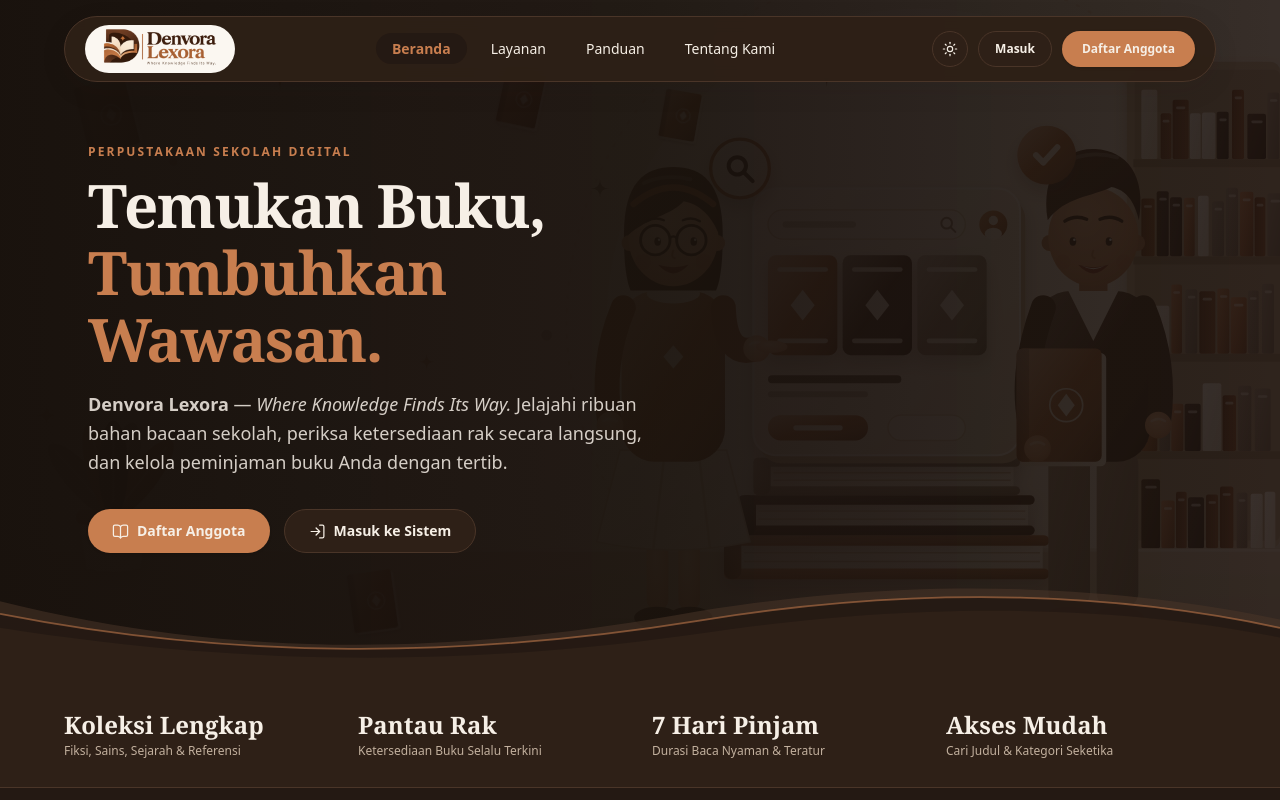
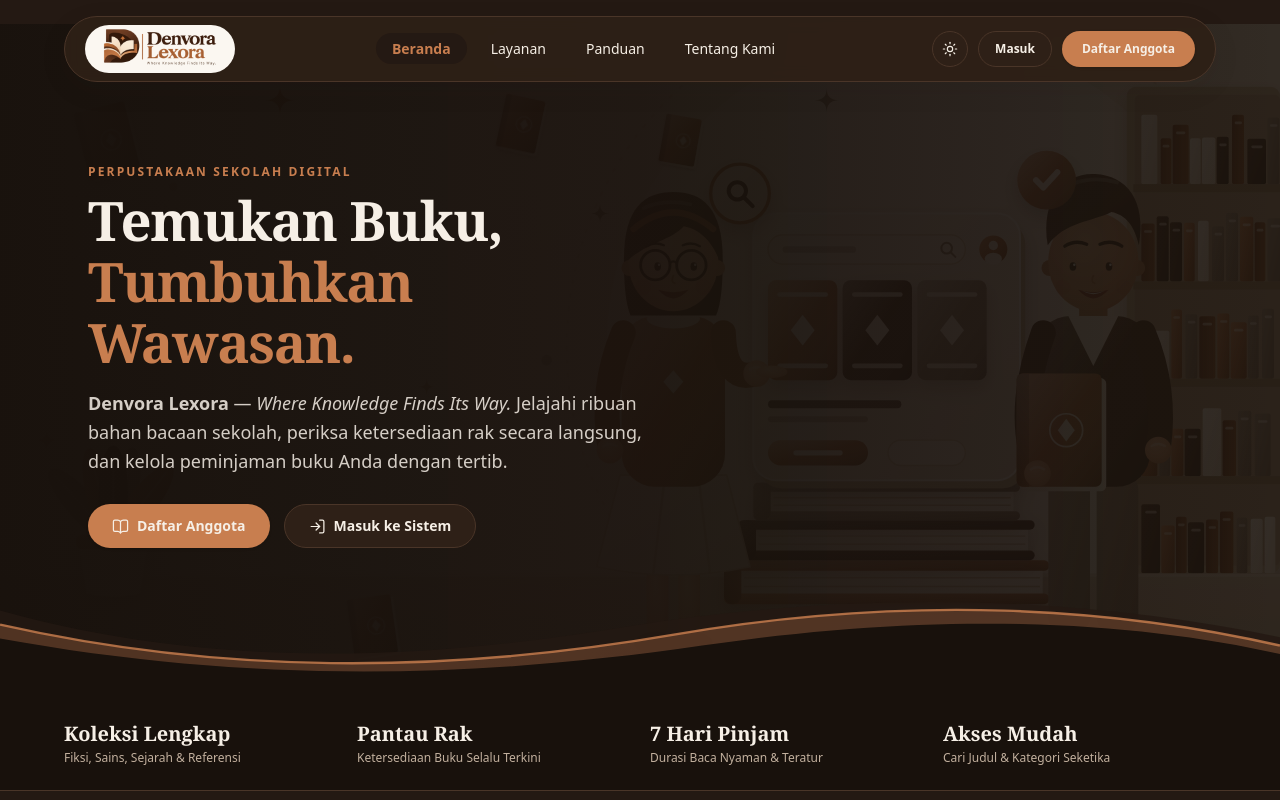
Before and after one commit to ardenpratamamaskuri404/Denvora-Lexora-App, a Next.js app in the folder frontend/: page / in a window 1280 px wide. Both pictures are taken after a click on the button "Ubah mode gelap atau terang". Shown: the top 800 px of the page. Built offline with nearby package versions, Linux system fonts and the light colour scheme.

Commit message:
refactor(frontend): harmonize Cream Mocha wave divider, hero fit, and spring scroll parallax

```diff
--- a/frontend/src/components/landing/HeroSection.tsx
+++ b/frontend/src/components/landing/HeroSection.tsx
@@ -3,7 +3,7 @@
 import { useRef } from "react";
 import Image from "next/image";
 import Link from "next/link";
-import { motion, useScroll, useTransform } from "motion/react";
+import { motion, useScroll, useSpring, useTransform } from "motion/react";
 import { BookOpen, LogIn } from "lucide-react";
 import { Button } from "@/components/ui/button";
 
@@ -21,22 +21,28 @@ export function HeroSection() {
     offset: ["start start", "end start"],
   });
 
-  const bgY = useTransform(scrollYProgress, [0, 1], [0, 96]);
-  const bgScale = useTransform(scrollYProgress, [0, 1], [1, 1.05]);
-  const textY = useTransform(scrollYProgress, [0, 1], [0, 42]);
-  const textOpacity = useTransform(scrollYProgress, [0, 0.78], [1, 0.25]);
-  const waveY = useTransform(scrollYProgress, [0, 1], [0, -22]);
+  const smoothProgress = useSpring(scrollYProgress, {
+    stiffness: 85,
+    damping: 24,
+    mass: 0.5,
+  });
+
+  const bgY = useTransform(smoothProgress, [0, 1], [0, 72]);
+  const bgScale = useTransform(smoothProgress, [0, 1], [1, 1.04]);
+  const textY = useTransform(smoothProgress, [0, 1], [0, 28]);
+  const textOpacity = useTransform(smoothProgress, [0, 0.85], [1, 0.35]);
+  const waveY = useTransform(smoothProgress, [0, 1], [0, -18]);
 
   return (
     <>
       <section
         id="beranda"
         ref={heroRef}
-        className="relative min-h-[78svh] sm:min-h-[82svh] w-full overflow-hidden bg-[var(--bg-surface)] pt-32 pb-28 sm:pt-36 sm:pb-32 flex items-center transition-colors"
+        className="relative min-h-[calc(100svh-120px)] sm:min-h-[calc(100svh-104px)] w-full overflow-hidden bg-[var(--bg-surface)] pt-24 pb-20 sm:pt-28 sm:pb-24 flex items-center transition-colors"
       >
         <motion.div
           style={{ y: bgY, scale: bgScale }}
-          className="pointer-events-none absolute inset-0 will-change-transform"
+          className="pointer-events-none absolute inset-x-0 bottom-0 top-10 sm:top-6 will-change-transform"
         >
           <Image
             src="/images/denvora-landing-hero.svg"
@@ -44,15 +50,15 @@ export function HeroSection() {
             width={1920}
             height={1080}
             priority
-            className="h-full w-full object-cover object-[70%_35%] sm:object-[right_30%] dark:opacity-55"
+            className="h-full w-full object-cover object-[74%_28%] sm:object-[right_22%] dark:opacity-55"
           />
-          <div className="absolute inset-0 bg-[#F6EFE6]/84 dark:bg-[#18110C]/75 sm:bg-transparent sm:bg-gradient-to-r sm:from-[#F6EFE6]/95 sm:via-[#F6EFE6]/64 sm:to-transparent dark:sm:from-[#18110C]/95 dark:sm:via-[#18110C]/65 dark:sm:to-transparent" />
+          <div className="absolute inset-0 bg-[#F6EFE6]/85 dark:bg-[#18110C]/78 sm:bg-transparent sm:bg-gradient-to-r sm:from-[#F6EFE6]/95 sm:via-[#F6EFE6]/55 sm:to-transparent dark:sm:from-[#18110C]/95 dark:sm:via-[#18110C]/65 dark:sm:to-transparent" />
         </motion.div>
 
         <div className="relative z-10 mx-auto w-full max-w-6xl px-6">
           <motion.div
             style={{ y: textY, opacity: textOpacity }}
-            initial={{ opacity: 0, y: 20 }}
+            initial={{ opacity: 0, y: 16 }}
             animate={{ opacity: 1, y: 0 }}
             transition={{ duration: 0.45, ease: "easeOut" }}
             className="max-w-xl"
@@ -61,7 +67,7 @@ export function HeroSection() {
               Perpustakaan Sekolah Digital
             </p>
 
-            <h1 className="font-editorial mt-3 text-4xl font-bold leading-[1.12] tracking-tight text-[var(--text-primary)] sm:text-5xl lg:text-6xl">
+            <h1 className="font-editorial mt-2.5 text-4xl font-bold leading-[1.12] tracking-tight text-[var(--text-primary)] sm:text-5xl lg:text-[3.4rem]">
               Temukan Buku,{" "}
               <span className="text-[var(--accent-primary)]">Tumbuhkan Wawasan.</span>
             </h1>
@@ -72,7 +78,7 @@ export function HeroSection() {
               langsung, dan kelola peminjaman buku Anda dengan tertib.
             </p>
 
-            <div className="mt-8 flex flex-wrap items-center gap-3.5">
+            <div className="mt-7 flex flex-wrap items-center gap-3.5">
               <Button asChild size="pill">
                 <Link href="/register">
                   <BookOpen size={17} strokeWidth={1.75} />
@@ -91,7 +97,7 @@ export function HeroSection() {
 
         <motion.div
           style={{ y: waveY }}
-          className="pointer-events-none absolute -bottom-8 left-0 z-10 w-full will-change-transform"
+          className="pointer-events-none absolute -bottom-7 left-0 z-10 w-full will-change-transform"
         >
           <Image
             src="/images/wave-divider.svg"
@@ -108,36 +114,36 @@ export function HeroSection() {
             className="hidden dark:block w-full h-16 sm:h-24 md:h-28"
           >
             <path
-              d="M0 46 C240 122, 480 128, 760 66 C1030 6, 1255 24, 1440 72 L1440 160 L0 160 Z"
-              fill="#4A3528"
-              fillOpacity="0.55"
+              d="M0 38 C210 112, 430 118, 700 62 C970 6, 1220 18, 1440 76 L1440 160 L0 160 Z"
+              fill="#241913"
+              fillOpacity="0.82"
             />
             <path
-              d="M0 64 C265 130, 520 128, 785 74 C1045 20, 1265 36, 1440 84 L1440 160 L0 160 Z"
-              fill="#241913"
-              fillOpacity="0.92"
+              d="M0 58 C245 128, 495 130, 760 72 C1025 14, 1255 34, 1440 88 L1440 160 L0 160 Z"
+              fill="#C87E4F"
+              fillOpacity="0.28"
             />
             <path
-              d="M0 64 C265 130, 520 128, 785 74 C1045 20, 1265 36, 1440 84"
+              d="M0 58 C245 128, 495 130, 760 72 C1025 14, 1255 34, 1440 88"
               stroke="#C87E4F"
-              strokeOpacity="0.55"
-              strokeWidth="2.5"
+              strokeOpacity="0.82"
+              strokeWidth="3.5"
               fill="none"
             />
             <path
-              d="M0 84 C290 142, 540 138, 800 90 C1060 42, 1275 56, 1440 98 L1440 160 L0 160 Z"
-              fill="#2E2017"
+              d="M0 78 C270 140, 520 138, 790 88 C1055 38, 1270 52, 1440 100 L1440 160 L0 160 Z"
+              fill="#18110C"
             />
           </svg>
-          <div className="h-8 w-full bg-[var(--surface-elevated)]" />
+          <div className="h-7 w-full bg-[var(--bg-primary)]" />
         </motion.div>
       </section>
 
-      <section className="relative z-20 border-b border-[var(--border-subtle)] bg-[var(--surface-elevated)] py-6 sm:py-7 px-6 transition-colors">
-        <div className="mx-auto grid max-w-6xl grid-cols-2 gap-6 md:grid-cols-4">
+      <section className="relative z-20 border-b border-[var(--border-subtle)] bg-[var(--bg-primary)] py-5 sm:py-6 px-6 transition-colors">
+        <div className="mx-auto grid max-w-6xl grid-cols-2 gap-5 md:grid-cols-4">
           {HIGHLIGHTS.map((item) => (
             <div key={item.label} className="text-center md:text-left">
-              <p className="font-editorial text-xl sm:text-2xl font-bold text-[var(--text-primary)] tabular-nums">
+              <p className="font-editorial text-lg sm:text-xl font-bold text-[var(--text-primary)] tabular-nums">
                 {item.value}
               </p>
               <p className="mt-0.5 text-xs font-medium text-[var(--text-muted)]">{item.label}</p>
--- a/frontend/src/components/landing/StoryRevealSection.tsx
+++ b/frontend/src/components/landing/StoryRevealSection.tsx
@@ -2,7 +2,7 @@
 
 import { useRef } from "react";
 import Link from "next/link";
-import { motion, useScroll, useTransform } from "motion/react";
+import { motion, useScroll, useSpring, useTransform } from "motion/react";
 import { ArrowRight } from "lucide-react";
 import { Button } from "@/components/ui/button";
 
@@ -14,19 +14,25 @@ export function StoryRevealSection() {
     offset: ["start start", "end end"],
   });
 
-  const leftWordX = useTransform(scrollYProgress, [0, 0.58], ["0vw", "-30vw"]);
-  const rightWordX = useTransform(scrollYProgress, [0, 0.58], ["0vw", "30vw"]);
-  const wordOpacity = useTransform(scrollYProgress, [0.3, 0.72], [1, 0]);
-  const frameScale = useTransform(scrollYProgress, [0.04, 0.68], [0.46, 1]);
-  const frameRadius = useTransform(scrollYProgress, [0.04, 0.68], [32, 20]);
-  const captionOpacity = useTransform(scrollYProgress, [0.55, 0.88], [0, 1]);
-  const captionY = useTransform(scrollYProgress, [0.55, 0.88], [28, 0]);
+  const smoothProgress = useSpring(scrollYProgress, {
+    stiffness: 85,
+    damping: 24,
+    mass: 0.5,
+  });
+
+  const leftWordX = useTransform(smoothProgress, [0, 0.58], ["0vw", "-26vw"]);
+  const rightWordX = useTransform(smoothProgress, [0, 0.58], ["0vw", "26vw"]);
+  const wordOpacity = useTransform(smoothProgress, [0.3, 0.72], [1, 0]);
+  const frameScale = useTransform(smoothProgress, [0.04, 0.68], [0.5, 1]);
+  const frameRadius = useTransform(smoothProgress, [0.04, 0.68], [32, 20]);
+  const captionOpacity = useTransform(smoothProgress, [0.52, 0.86], [0, 1]);
+  const captionY = useTransform(smoothProgress, [0.52, 0.86], [24, 0]);
 
   return (
     <section
       id="cerita"
       ref={containerRef}
-      className="relative h-[210vh] bg-[var(--bg-surface)] transition-colors"
+      className="relative h-[185vh] bg-[var(--bg-surface)] transition-colors"
     >
       <div className="sticky top-0 flex h-[100svh] w-full flex-col items-center justify-center overflow-hidden px-4 py-16">
         <div className="relative flex w-full max-w-5xl items-center justify-center">
```
Also changed, not shown: frontend/public/images/wave-divider.svg.
